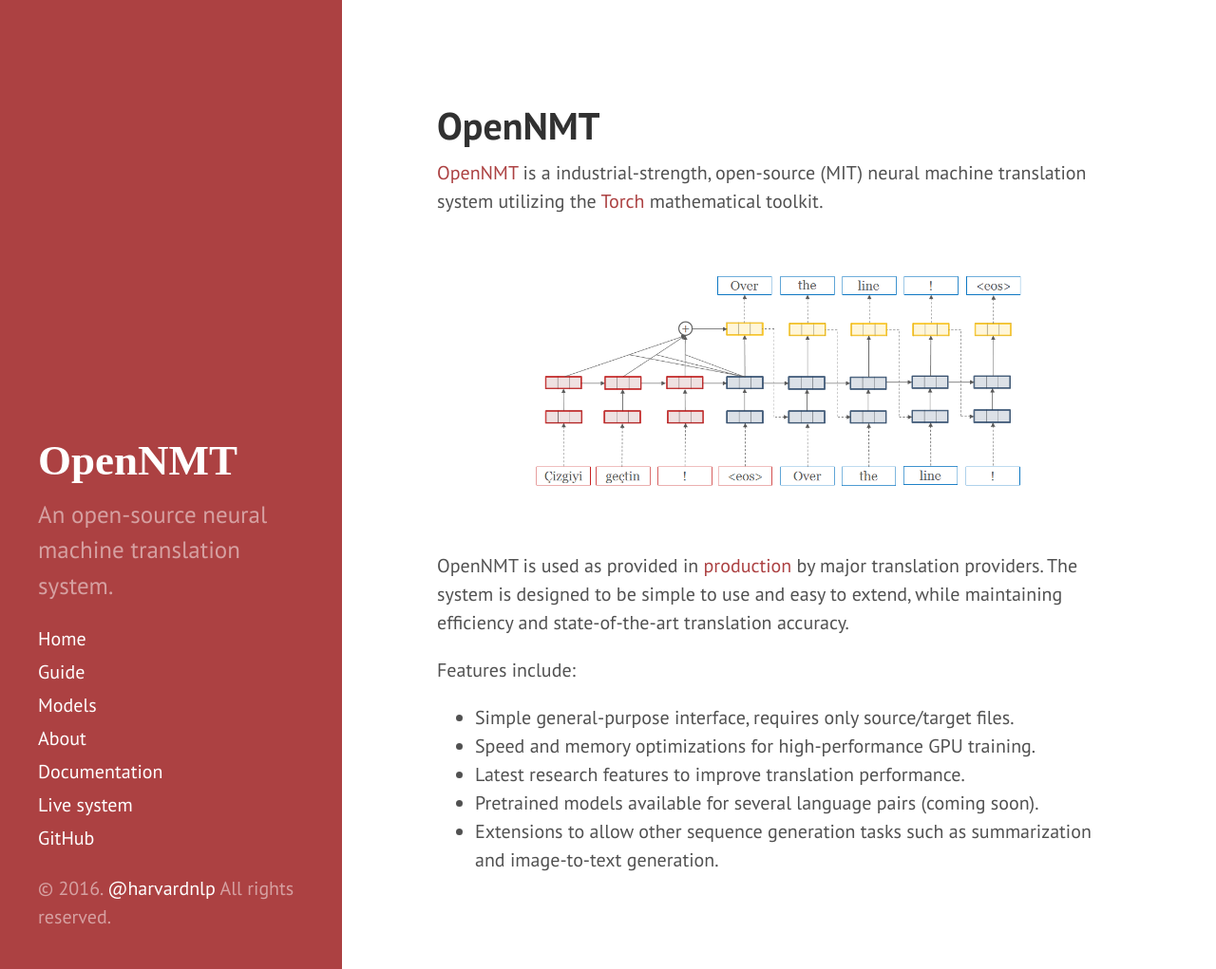
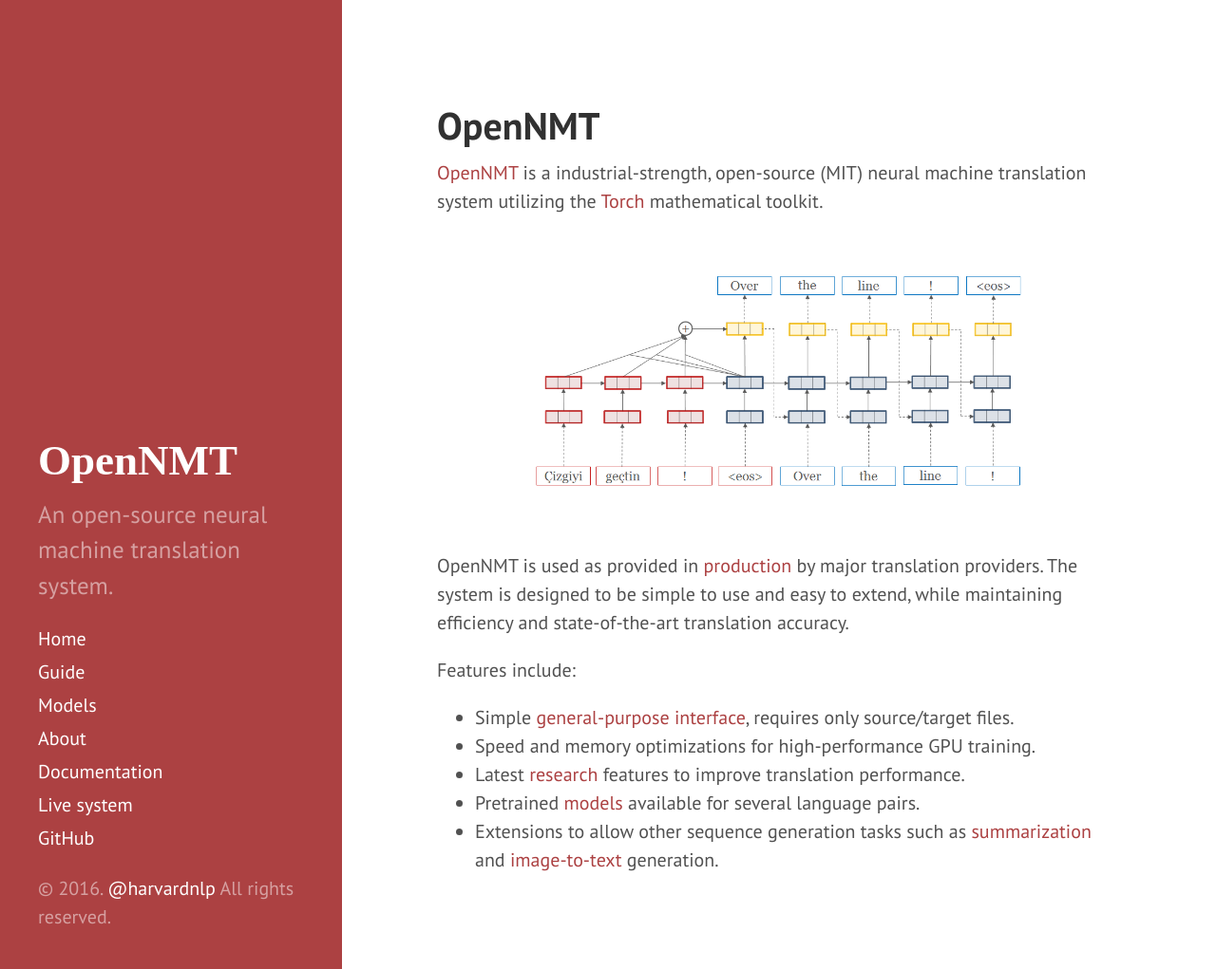
Before and after one commit to OpenNMT/opennmt.github.io, a Jekyll site: the page built from index.md, in a window 1280 px wide and 1021 px high. Shown: the whole window at 95% size. Built offline with Jekyll 4.4.1, drawn with Linux system fonts in a browser that asks for light colours.

Commit message:
Update index.md

```diff
--- a/index.md
+++ b/index.md
@@ -17,8 +17,8 @@ maintaining efficiency and state-of-the-art translation accuracy.
 
 Features include:
 
-* Simple general-purpose interface, requires only source/target files.
+* Simple <a href="Guide">general-purpose interface</a>, requires only source/target files.
 * Speed and memory optimizations for high-performance GPU training.
-* Latest research features to improve translation performance.
-* Pretrained models available for several language pairs (coming soon).
-* Extensions to allow other sequence generation tasks such as summarization and image-to-text generation.
+* Latest <a href="http://opennmt.net//Guide/#additional-features">research</a> features to improve translation performance.
+* Pretrained <a href="Models">models</a> available for several language pairs.
+* Extensions to allow other sequence generation tasks such as <a href="Models">summarization</a> and <a href="https://github.com/opennmt/im2text">image-to-text</a> generation.
```
